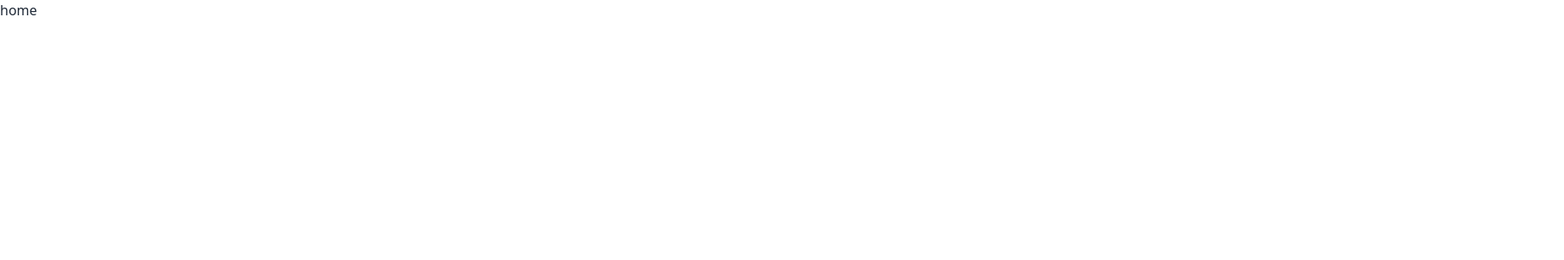
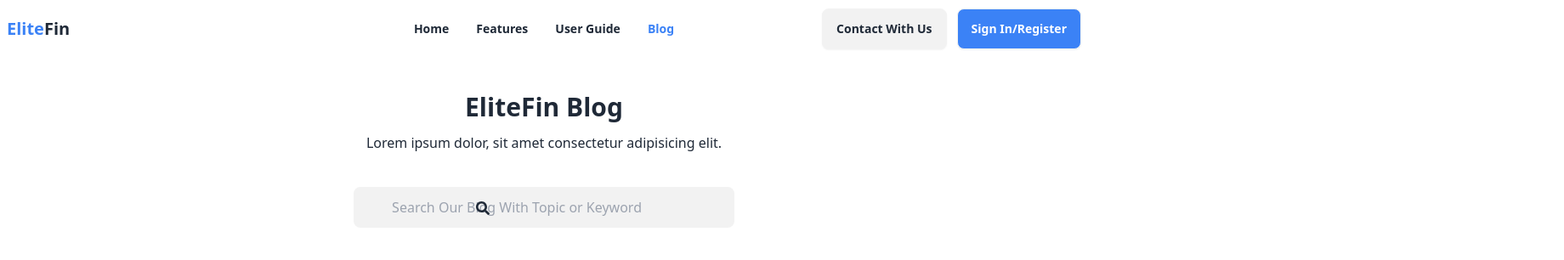
Before and after one commit to Orchizakia00/blog-page, a React (Vite) app: page / in a window 1280 px wide. Shown: the top 306 px of the page at 85% size, 1840 px wide, since content can reach past the window. Built offline with nearby package versions, Linux system fonts and the light colour scheme.

Commit message:
added navbar and header

```diff
--- a/package.json
+++ b/package.json
@@ -11,7 +11,8 @@
   },
   "dependencies": {
     "react": "^18.2.0",
-    "react-dom": "^18.2.0"
+    "react-dom": "^18.2.0",
+    "react-icons": "^4.12.0"
   },
   "devDependencies": {
     "@types/react": "^18.2.43",
--- /dev/null
+++ b/src/Components/Header/Header.jsx
@@ -0,0 +1,16 @@
+import { FaSearch } from "react-icons/fa";
+
+const Header = () => {
+    return (
+        <div className="mt-10 text-center">
+            <h2 className="text-3xl font-bold mb-3">EliteFin Blog</h2>
+            <p>Lorem ipsum dolor, sit amet consectetur adipisicing elit.</p>
+            <div className="mt-6">
+                <div className="relative left-[560px] top-[33px] z-10"><FaSearch /></div>
+                <div className="fixed w-full mx-auto"><input type="text" placeholder="       Search Our Blog With Topic or Keyword" className="input input-bordered w-full max-w-md bg-base-200 border-none" /></div>
+            </div>
+        </div>
+    );
+};
+
+export default Header;
--- /dev/null
+++ b/src/Components/Navbar/Navbar.jsx
@@ -0,0 +1,36 @@
+
+
+const Navbar = () => {
+    return (
+        <div className="navbar bg-base-100">
+            <div className="navbar-start">
+                <div className="dropdown">
+                    <div tabIndex={0} role="button" className="btn btn-ghost lg:hidden">
+                        <svg xmlns="http://www.w3.org/2000/svg" className="h-5 w-5" fill="none" viewBox="0 0 24 24" stroke="currentColor"><path strokeLinecap="round" strokeLinejoin="round" strokeWidth="2" d="M4 6h16M4 12h8m-8 6h16" /></svg>
+                    </div>
+                    <ul tabIndex={0} className="menu menu-sm dropdown-content mt-3 z-[1] p-2 shadow bg-base-100 rounded-box w-52">
+                        <li><a>Home</a></li>
+                        <li><a>Features</a></li>
+                        <li><a>User Guide</a></li>
+                        <li><a>Blog</a></li>
+                    </ul>
+                </div>
+                <a className="text-xl font-bold"><span className="text-blue-500">Elite</span>Fin</a>
+            </div>
+            <div className="navbar-center hidden lg:flex">
+                <ul className="menu menu-horizontal px-1 font-bold">
+                    <li><a>Home</a></li>
+                    <li><a>Features</a></li>
+                    <li><a>User Guide</a></li>
+                    <li className="text-blue-500"><a>Blog</a></li>
+                </ul>
+            </div>
+            <div className="navbar-end">
+                <a className="btn mr-3">Contact With Us</a>
+                <a className="btn bg-blue-500 text-white">Sign In/Register</a>
+            </div>
+        </div>
+    );
+};
+
+export default Navbar;
--- a/src/Pages/Home/Home.jsx
+++ b/src/Pages/Home/Home.jsx
@@ -1,9 +1,12 @@
+import Header from "../../Components/Header/Header";
+import Navbar from "../../Components/Navbar/Navbar";
 
 
 const Home = () => {
     return (
         <div>
-            home
+            <Navbar />
+            <Header />
         </div>
     );
 };
```
Also changed, not shown: 1 other file (tests, documents, lock files or other folders).
